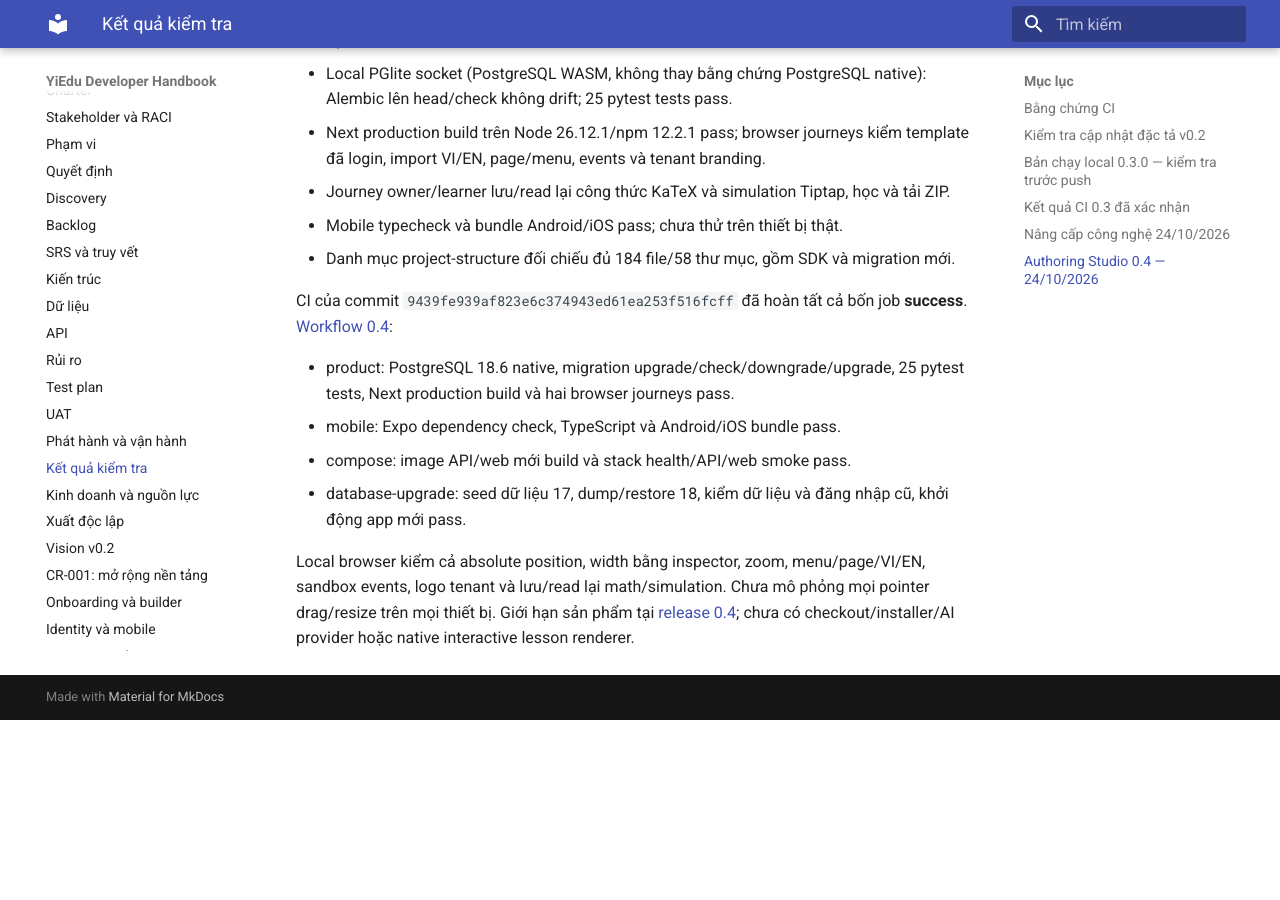
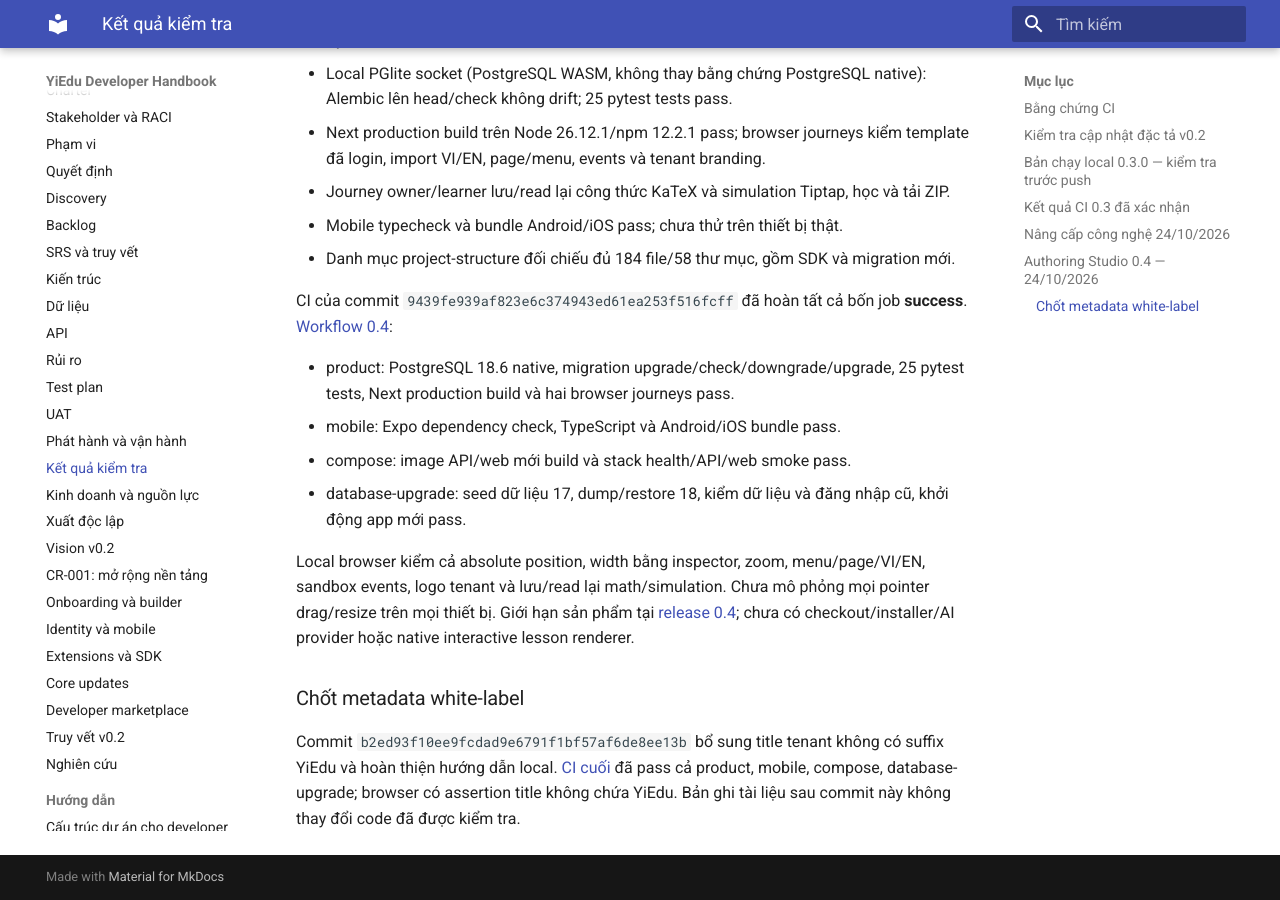
Before and after one commit to tuantruong1368/yiedu, an MkDocs documentation site: the page built from handbook/product/verification.md, in a window 1280 px wide and 900 px high, scrolled down 3804 px. Built offline with MkDocs 1.6.1 and Material for MkDocs 9.7.7, drawn with Linux system fonts in a browser that asks for light colours; before the commit the page ends 4524 px from its top, so only the background shows below that.

Commit message:
docs: record passing authoring studio and white-label CI [skip ci]

```diff
--- a/handbook/product/verification.md
+++ b/handbook/product/verification.md
@@ -135,3 +135,10 @@ CI của commit `9439fe939af823e6c374943ed61ea253f516fcff` đã hoàn tất cả
 Local browser kiểm cả absolute position, width bằng inspector, zoom, menu/page/VI/EN, sandbox events,
 logo tenant và lưu/read lại math/simulation. Chưa mô phỏng mọi pointer drag/resize trên mọi thiết bị.
 Giới hạn sản phẩm tại [release 0.4](release-0.4.md); chưa có checkout/installer/AI provider hoặc native interactive lesson renderer.
+
+### Chốt metadata white-label
+
+Commit `b2ed93f10ee9fcdad9e6791f1bf57af6de8ee13b` bổ sung title tenant không có suffix YiEdu
+và hoàn thiện hướng dẫn local. [CI cuối](https://github.com/tuantruong1368/yiedu/actions/runs/40064407301)
+đã pass cả product, mobile, compose, database-upgrade; browser có assertion title không chứa YiEdu.
+Bản ghi tài liệu sau commit này không thay đổi code đã được kiểm tra.
```
